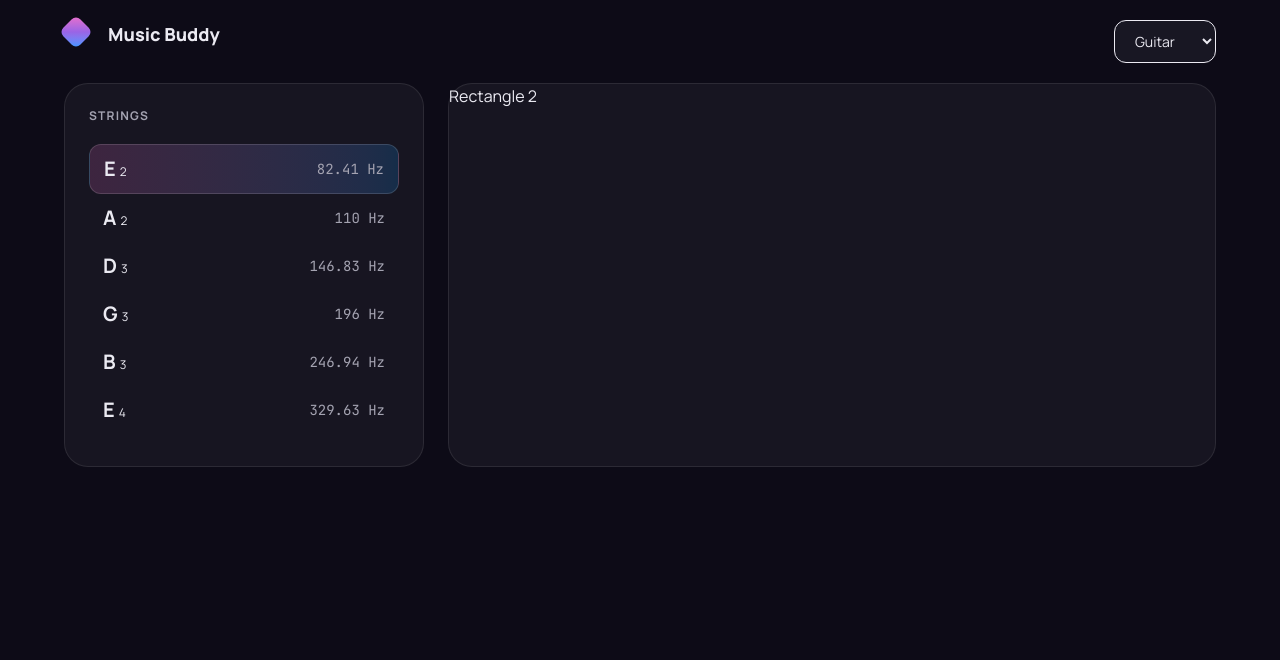
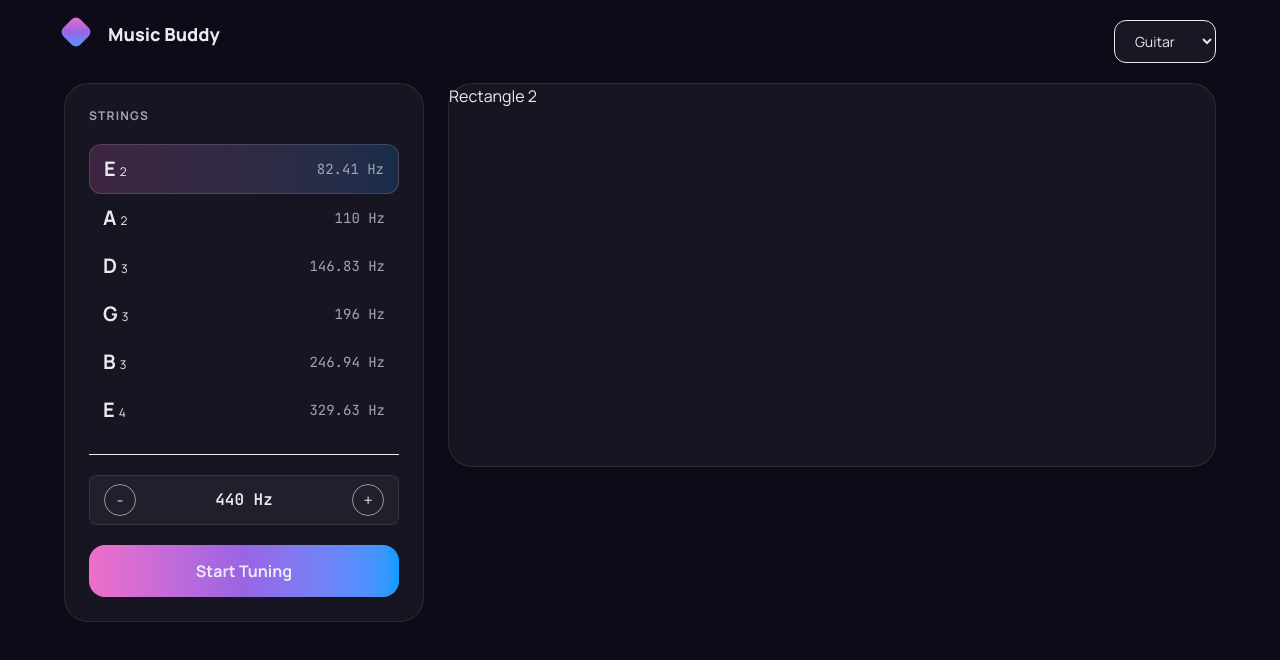
Before and after one commit to liii-p/music-buddy, a Next.js app: page / in a window 1280 px wide. Shown: the top 660 px of the page. Built offline with nearby package versions, Linux system fonts and the light colour scheme.

Commit message:
Add RainbowButton and ReferencePitch components; update Tuner layout and styles

```diff
--- a/app/globals.css
+++ b/app/globals.css
@@ -11,6 +11,7 @@
     /* Select colour */
     --color-select: rgba(255,255,255,0.06);
     --color-grey: oklch(0.72 0.02 290);
+    --background-image-rainbow: linear-gradient(90deg, oklch(0.72 0.19 340), oklch(0.62 0.19 300), oklch(0.68 0.19 250));
     --font-jetbrains: "Jetbrains Mono", monospace;
 }
 
--- /dev/null
+++ b/components/RainbowButton.tsx
@@ -0,0 +1,16 @@
+type RainbowButtonType = {
+  buttonText: string;
+  onClick?: () => void;
+};
+
+const RainbowButton: React.FunctionComponent<RainbowButtonType> = ({
+  buttonText,
+}) => {
+  return (
+    <button className="flex items-center justify-center rounded-2xl font-bold text-base text-bright-white bg-rainbow p-3.5 gap-2.5">
+      {buttonText}
+    </button>
+  );
+};
+
+export default RainbowButton;
--- /dev/null
+++ b/components/tuner/ReferencePitch.tsx
@@ -0,0 +1,31 @@
+import { Dispatch, SetStateAction, useState } from "react";
+
+type ReferencePitchType = {
+  refPitch: number;
+  setRefPitch: Dispatch<SetStateAction<number>>;
+};
+
+const ReferencePitch: React.FunctionComponent<ReferencePitchType> = ({
+  refPitch,
+  setRefPitch,
+}) => {
+  return (
+    <div className="flex items-center justify-between bg-bright-white/5 border border-white/9 rounded-lg py-2 px-3.5">
+      <button
+        onClick={() => setRefPitch(refPitch - 1)}
+        className="w-8 h-8 rounded-2xl text-base border border-bright-white/60 cursor-pointer"
+      >
+        -
+      </button>
+      <p className="font-jetbrains font-semibold">{refPitch} Hz</p>
+      <button
+        onClick={() => setRefPitch(refPitch + 1)}
+        className="w-8 h-8 rounded-2xl text-base border border-bright-white/60 cursor-pointer"
+      >
+        +
+      </button>
+    </div>
+  );
+};
+
+export default ReferencePitch;
--- a/components/tuner/Strings.tsx
+++ b/components/tuner/Strings.tsx
@@ -5,14 +5,26 @@ type StringsProps = {
   octave: number;
   hertz: number;
   isActive: boolean;
-    setIsActive: Dispatch<SetStateAction<String>>;
+  setIsActive: Dispatch<SetStateAction<string>>;
   stringId: string;
+};
+
+const Strings: React.FunctionComponent<StringsProps> = ({
+  stringName,
+  octave,
+  hertz,
+  isActive,
+  setIsActive,
+  stringId,
+}) => {
+  return (
+    <div
+      onClick={() => setIsActive(stringId)}
+      className={
+        "flex justify-between rounded-xl items-center py-2.5 px-3.5 text-bright-white bg-transparent cursor-pointer" +
+        (isActive ? " active-string" : "")
       }
-
-const Strings: React.FunctionComponent<StringsProps> = ({stringName, octave, hertz, isActive, setIsActive, stringId}) => {
-
-    return (
-        <div onClick={() => setIsActive(stringId)} className={"flex justify-between rounded-xl items-center py-2.5 px-3.5 text-bright-white bg-transparent cursor-pointer" + (isActive ? " active-string" : "")}>
+    >
       <div className="flex items-baseline gap-x-1">
         <p className="text-xl font-bold">{stringName}</p>
         <p className="text-xs">{octave}</p>
@@ -21,7 +33,7 @@ const Strings: React.FunctionComponent<StringsProps> = ({stringName, octave, her
         <p className="font-jetbrains text-sm text-grey">{hertz} Hz</p>
       </div>
     </div>
-    )
+  );
 };
 
 export default Strings;
--- a/components/tuner/Tuner.tsx
+++ b/components/tuner/Tuner.tsx
@@ -1,11 +1,13 @@
 "use client";
 import { useState } from "react";
-import Strings from "./Strings";
 import StringsWrapper from "./StringsWrapper";
-
+import RainbowButton from "../RainbowButton";
+import ReferencePitch from "./ReferencePitch";
 
 const Tuner = () => {
-    const [selectedInstrument, setSelectedInstrument] = useState<string>("guitar");
+  const [selectedInstrument, setSelectedInstrument] =
+    useState<string>("guitar");
+  const [refPitch, setRefPitch] = useState(440);
 
   return (
     <div className="max-w-6xl xl:mx-auto sm:mx-10 mx-5 mt-5">
@@ -14,7 +16,11 @@ const Tuner = () => {
           <div className="w-6 h-6 rounded-md rotate-45 bg-linear-[135deg,oklch(0.72_0.19_340),oklch(0.62_0.19_300),oklch(0.68_0.19_250)]"></div>
           <p className="font-extrabold text-lg">Music Buddy</p>
         </div>
-                <select value={selectedInstrument} onChange={(e) => setSelectedInstrument(e.target.value)} className="tuner-select text-sm border rounded-xl py-2.5 px-4">
+        <select
+          value={selectedInstrument}
+          onChange={(e) => setSelectedInstrument(e.target.value)}
+          className="tuner-select text-sm border rounded-xl py-2.5 px-4"
+        >
           <option value="guitar">Guitar</option>
           <option value="bass">Bass</option>
           <option value="violin">Violin</option>
@@ -22,14 +28,19 @@ const Tuner = () => {
         </select>
       </section>
       <section className="grid grid-cols-1 md:grid-cols-[360px_1fr] max-w-6xl gap-6">
-                <div className="bg-glass border border-white/9 h-96 flex flex-col order-2 md:order-1 rounded-3xl p-6 gap-5">
+        <div className="bg-glass border border-white/9 flex flex-col order-2 md:order-1 rounded-3xl p-6 gap-5">
           <p className="text-xs text-grey font-bold tracking-widest">STRINGS</p>
           <StringsWrapper selectedInstrument={selectedInstrument} />
+          <hr />
+          <ReferencePitch refPitch={refPitch} setRefPitch={setRefPitch} />
+          <RainbowButton buttonText={"Start Tuning"} />
         </div>
-                <div className="bg-glass border border-white/9 h-96 flex flex-col order-1 md:order-2 rounded-3xl">Rectangle 2</div>
+        <div className="bg-glass border border-white/9 h-96 flex flex-col order-1 md:order-2 rounded-3xl">
+          Rectangle 2
+        </div>
       </section>
     </div>
-    )
-}
+  );
+};
 
 export default Tuner;
```
Also changed, not shown: components/tuner/StringsWrapper.tsx (+21 -12 lines). Lines whose indentation alone changed are shown as unchanged.
